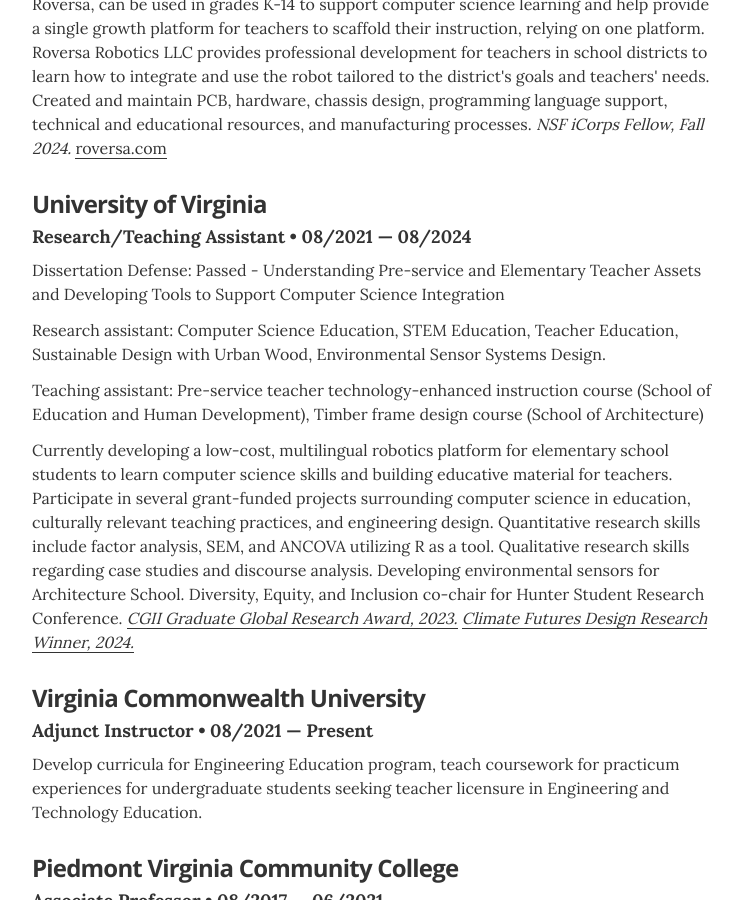
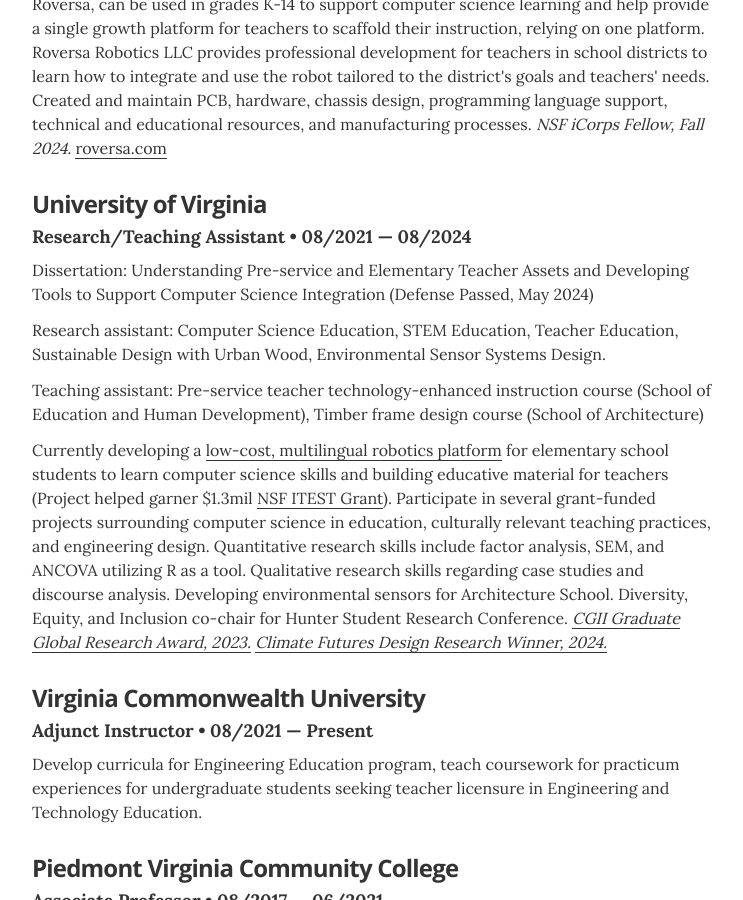
Before and after one commit to eabredder/eabredder.github.io, a Jekyll site: the page built from index.html, in a window 1280 px wide and 900 px high, scrolled down 1156 px. Shown: the whole window, without its empty margins (268-1011 px from the left). Built offline with Jekyll 4.4.1, drawn with Linux system fonts in a browser that asks for light colours.

Commit message:
Update resume.html

```diff
--- a/_layouts/resume.html
+++ b/_layouts/resume.html
@@ -109,10 +109,10 @@
         <div class="resume-item" itemscope itemprop="worksFor" itemtype="http://schema.org/Organization">
           <h3 class="resume-item-title" itemprop="name">University of Virginia</h3>
           <h4 class="resume-item-details" itemprop="description">Research/Teaching Assistant &bull; 08/2021 &mdash; 08/2024</h4>
-          <p class="resume-item-copy">Dissertation Defense: Passed - Understanding Pre-service and Elementary Teacher Assets and Developing Tools to Support Computer Science Integration</p>
+          <p class="resume-item-copy">Dissertation: Understanding Pre-service and Elementary Teacher Assets and Developing Tools to Support Computer Science Integration (Defense Passed, May 2024)</p>
           <p class="resume-item-copy">Research assistant: Computer Science Education, STEM Education, Teacher Education, Sustainable Design with Urban Wood, Environmental Sensor Systems Design.</p>
           <p class="resume-item-copy">Teaching assistant: Pre-service teacher technology-enhanced instruction course (School of Education and Human Development), Timber frame design course (School of Architecture)</p>
-          <p class="resume-item-copy">Currently developing a low-cost, multilingual robotics platform for elementary school students to learn computer science skills and building educative material for teachers. Participate in several grant-funded projects surrounding computer science in education, culturally relevant teaching practices, and engineering design. Quantitative research skills include factor analysis, SEM, and ANCOVA utilizing R as a tool. Qualitative research skills regarding case studies and discourse analysis. Developing environmental sensors for Architecture School. Diversity, Equity, and Inclusion co-chair for Hunter Student Research Conference. <em><a href="https://cgii.virginia.edu/projects/roversa-robot-low-cost-flexible-multilingual-robot-learning-computer-science-elementary" target="_blank">CGII Graduate Global Research Award, 2023.</a> <a href="https://www.arch.virginia.edu/news/climate-futures-design-research-challenge-winners-announced" target="_blank">Climate Futures Design Research Winner, 2024.</a></em></p>
+          <p class="resume-item-copy">Currently developing a <a href="https://education.virginia.edu/news-stories/robots-school-uva-designed-device-supports-computer-science-education-worldwide" target="_blank">low-cost, multilingual robotics platform</a> for elementary school students to learn computer science skills and building educative material for teachers (Project helped garner $1.3mil <a href="https://education.virginia.edu/news-stories/news-brief-expanding-robot-research-13m-grant" target="_blank">NSF ITEST Grant</a>). Participate in several grant-funded projects surrounding computer science in education, culturally relevant teaching practices, and engineering design. Quantitative research skills include factor analysis, SEM, and ANCOVA utilizing R as a tool. Qualitative research skills regarding case studies and discourse analysis. Developing environmental sensors for Architecture School. Diversity, Equity, and Inclusion co-chair for Hunter Student Research Conference. <em><a href="https://cgii.virginia.edu/projects/roversa-robot-low-cost-flexible-multilingual-robot-learning-computer-science-elementary" target="_blank">CGII Graduate Global Research Award, 2023.</a> <a href="https://www.arch.virginia.edu/news/climate-futures-design-research-challenge-winners-announced" target="_blank">Climate Futures Design Research Winner, 2024.</a></em></p>
 
           </div><!-- end of resume-item -->
 
```
